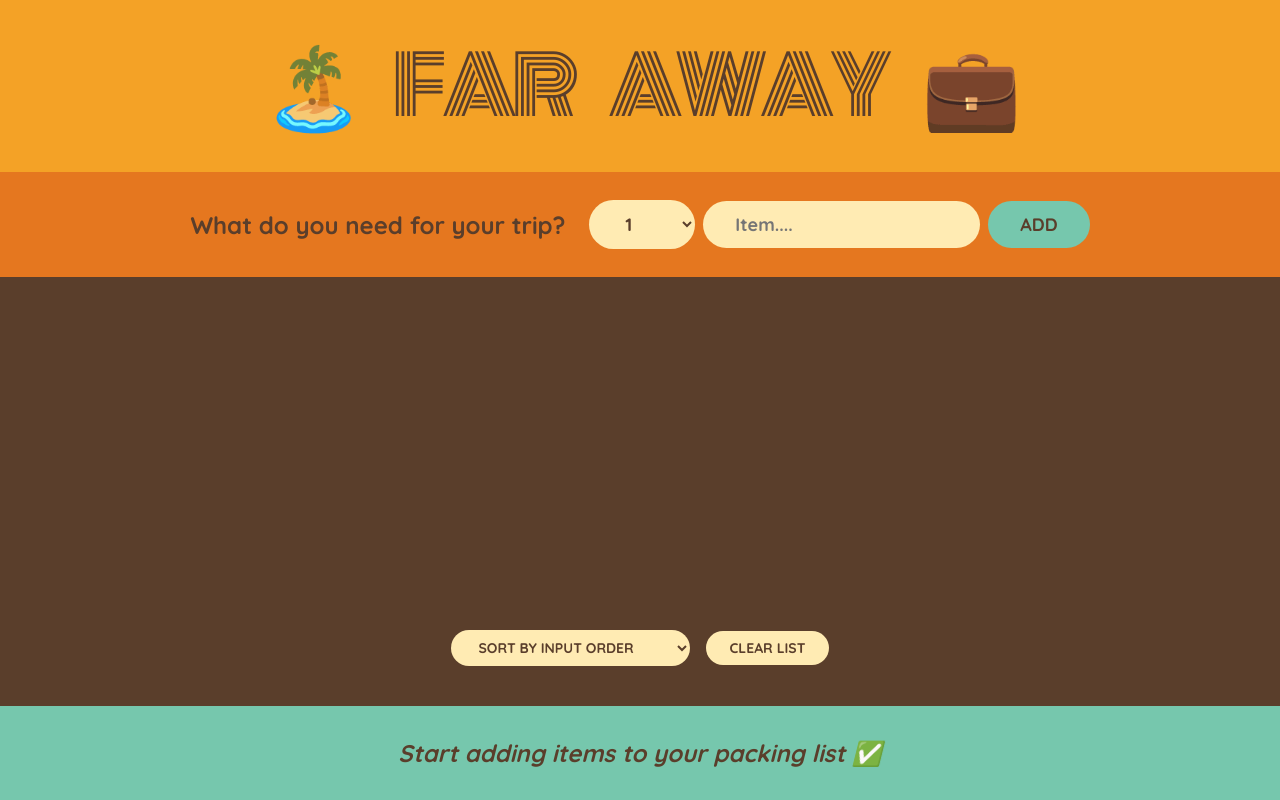
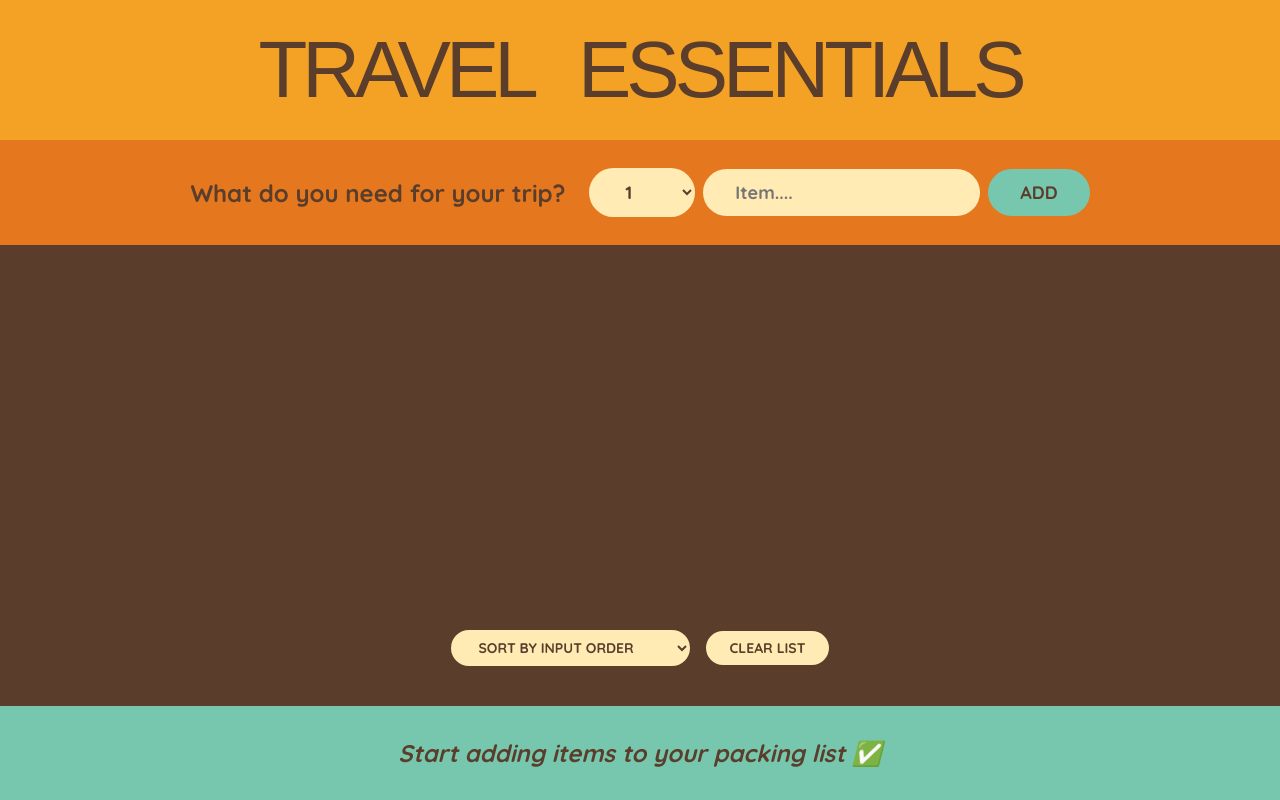
Before and after one commit to SumanSubedi9/Travel-Essentials, a React (Create React App) app: page / in a window 1280 px wide. Built offline with nearby package versions, Linux system fonts and the light colour scheme.

Commit message:
updated the application

```diff
--- a/src/components/Logo.js
+++ b/src/components/Logo.js
@@ -1,3 +1,3 @@
 export default function Logo() {
-    return <h1>🏝️ Far Away 💼</h1>;
-  }
+  return <h1>Travel Essentials</h1>;
+}
--- a/src/index.css
+++ b/src/index.css
@@ -35,7 +35,7 @@ body {
 h1 {
   text-align: center;
   background-color: #f4a226;
-  font-family: "Monoton";
+  font-family: "Montserrat", sans-serif;
   font-size: 8rem;
   text-transform: uppercase;
   font-weight: 400;
```
